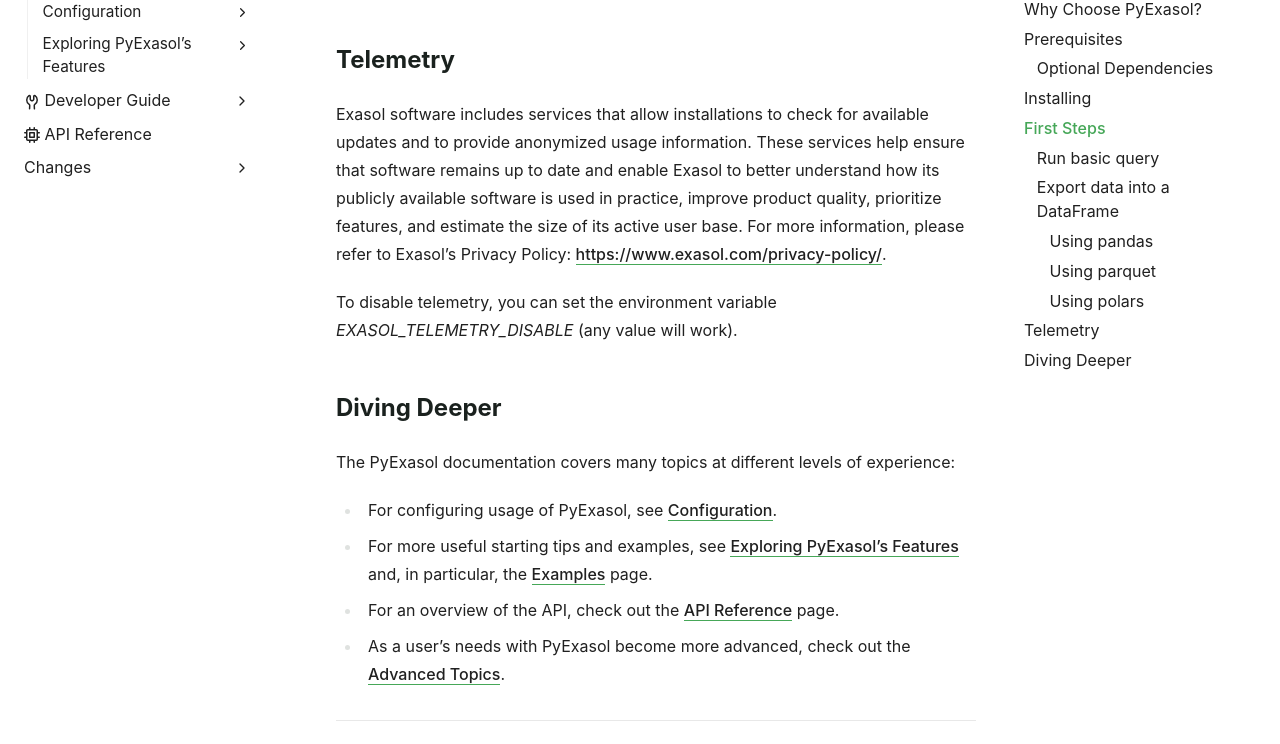
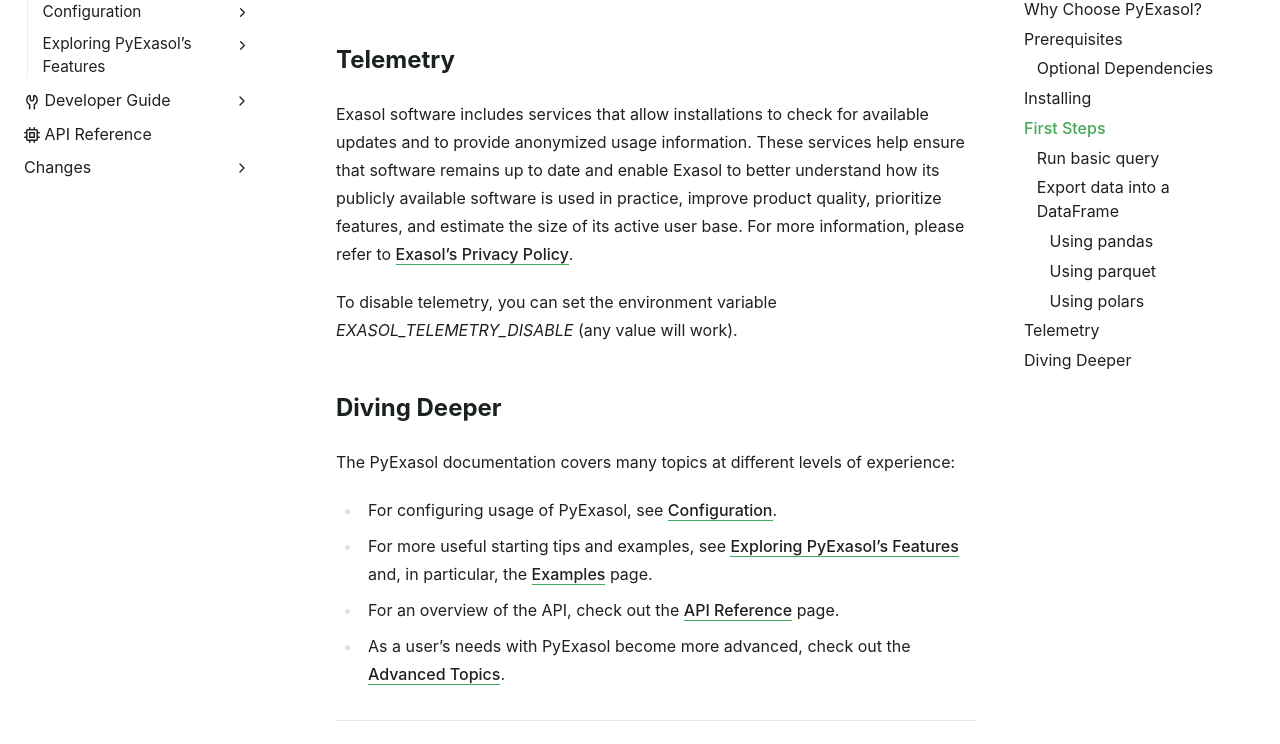
Before and after one commit to exasol/pyexasol, a Sphinx documentation site: the page built from doc/user_guide/getting_started.rst, in a window 1280 px wide and 900 px high, scrolled down 2685 px, cut to the strip 156-900 px from the top of the window. Built offline with Sphinx 7.4.7, drawn with Linux system fonts in a browser that asks for light colours.

Commit message:
Update doc/user_guide/getting_started.rst
Co-authored-by: Steffen Pankratz <steffen.pankratz@exasol.com>

```diff
--- a/doc/user_guide/getting_started.rst
+++ b/doc/user_guide/getting_started.rst
@@ -105,7 +105,7 @@
 software remains up to date and enable Exasol to better understand how its publicly
 available software is used in practice, improve product quality, prioritize features,
 and estimate the size of its active user base. For more information, please refer to
-Exasol's Privacy Policy: https://www.exasol.com/privacy-policy/.
+`Exasol's Privacy Policy <https://www.exasol.com/privacy-policy/>`_.
 
 To disable telemetry, you can set the environment variable `EXASOL_TELEMETRY_DISABLE`
 (any value will work).
```
